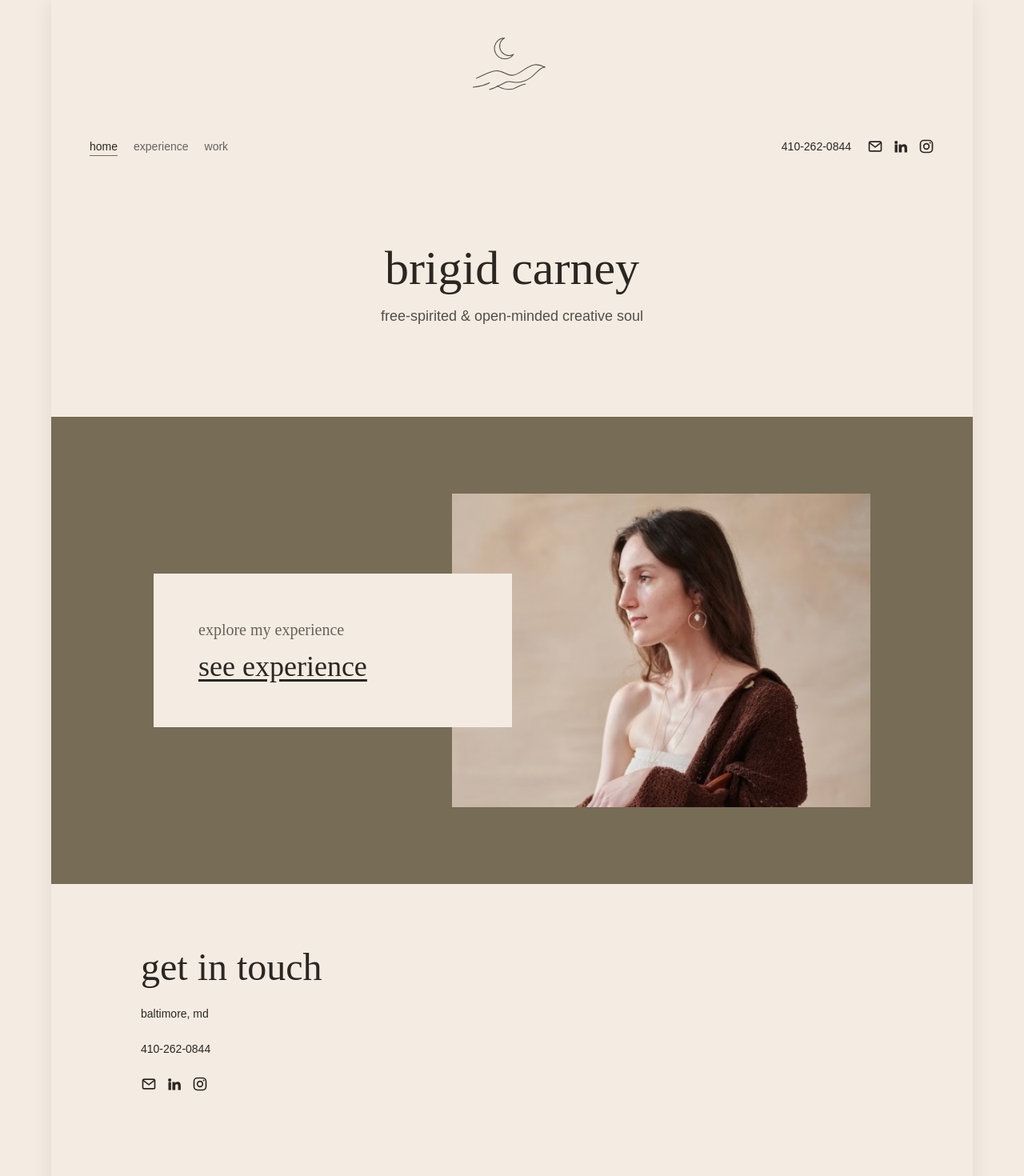
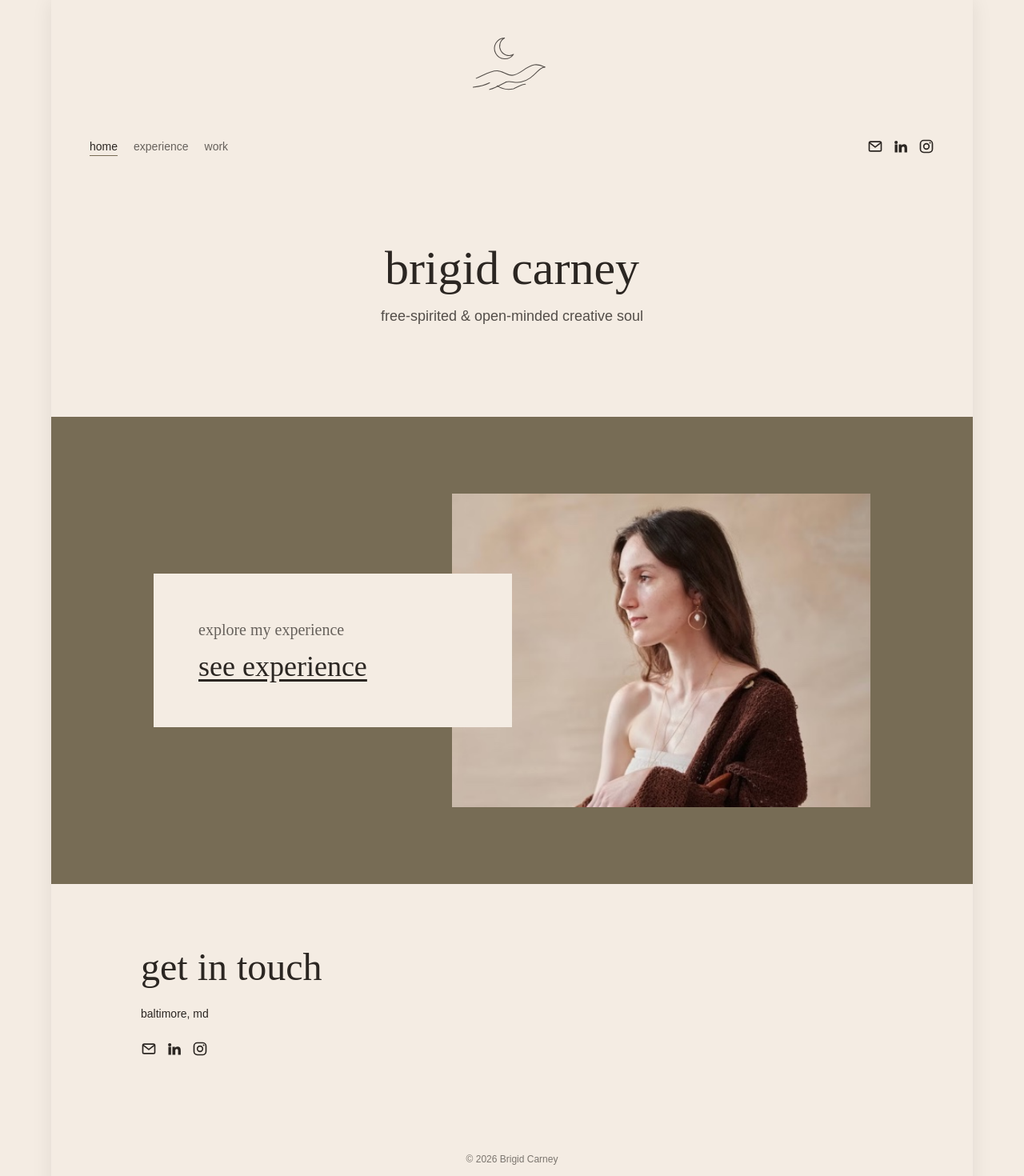
Before and after one commit to brigidcarney/brigid-portfolio, a React (Vite) app: page / in a window 1280 px wide. Shown: the top 1470 px of the page at 80% size. Built offline with nearby package versions, Linux system fonts and the light colour scheme.

Commit message:
Remove phone number from the site
Co-Authored-By: Claude Opus 5.5 <noreply@anthropic.com>

```diff
--- a/src/components/Header.tsx
+++ b/src/components/Header.tsx
@@ -1,4 +1,3 @@
-import { site } from '@/data/site'
 import { Link, type Route } from '@/lib/router'
 import { Logo } from './Logo'
 import { SocialIcons } from './SocialIcons'
@@ -32,12 +31,7 @@ export function Header({ route }: { route: Route }) {
             </Link>
           ))}
         </nav>
-        <div className="flex items-center gap-5 text-sm">
-          <a href={`tel:${site.phone}`} className="hidden sm:inline">
-            {site.phone}
-          </a>
-          <SocialIcons />
-        </div>
+        <SocialIcons />
       </div>
     </header>
   )
--- a/src/data/site.ts
+++ b/src/data/site.ts
@@ -6,7 +6,6 @@ export const site = {
   tagline: 'free-spirited & open-minded creative soul',
   location: 'baltimore, md',
   email: 'brigid@brigidcarney.com',
-  phone: '410-262-0844',
   linkedin: 'https://www.linkedin.com/in/brigidcarney/',
   instagram: '',
   resume: '',
--- a/src/pages/Home.tsx
+++ b/src/pages/Home.tsx
@@ -44,7 +44,6 @@ function Contact() {
     <section id="contact" className="mx-auto max-w-5xl space-y-6 px-6 py-20 text-sm sm:px-12">
       <h2 className="text-4xl text-ink sm:text-5xl">get in touch</h2>
       <p>{site.location}</p>
-      <p><a href={`tel:${site.phone}`}>{site.phone}</a></p>
       <SocialIcons />
     </section>
   )
```
